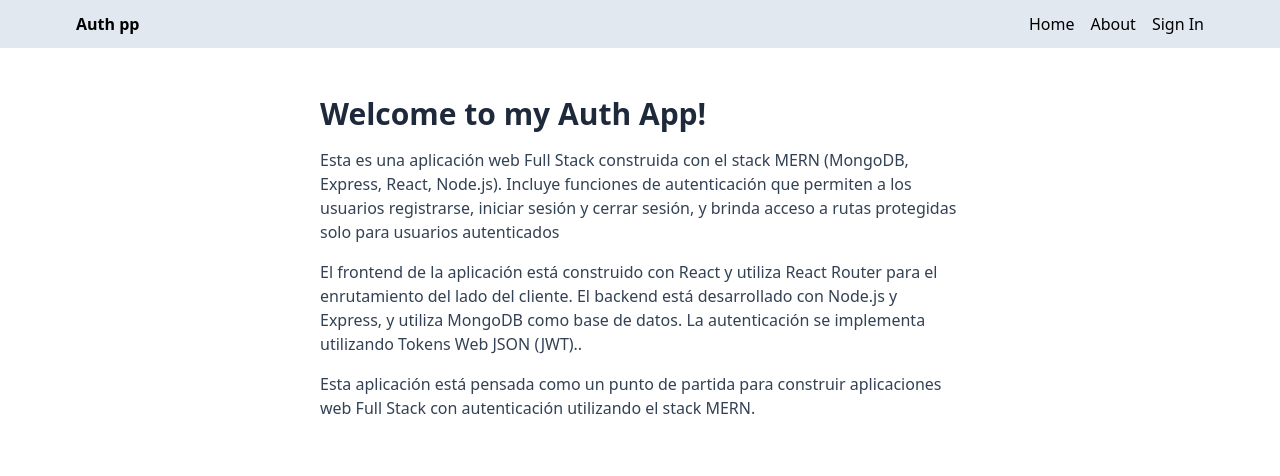
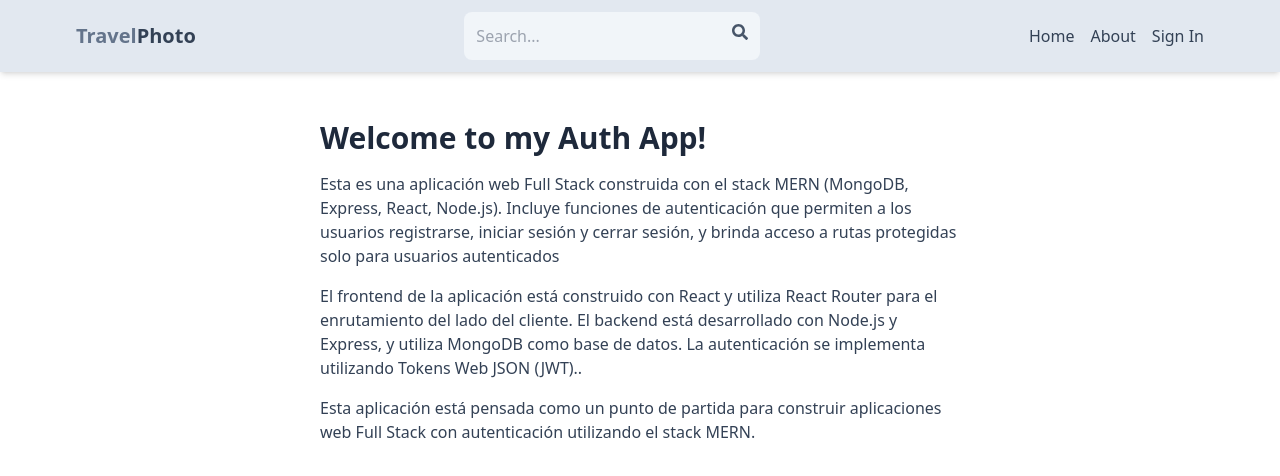
Before and after one commit to dmmtdeveloper/MERN-POST-PROJECT, a React (Vite) app in the folder client/: page / in a window 1280 px wide. Shown: the top 476 px of the page. Built offline with nearby package versions, Linux system fonts and the light colour scheme; no server answers.

Commit message:
update the header

```diff
--- a/client/package.json
+++ b/client/package.json
@@ -15,6 +15,7 @@
     "firebase": "^10.6.0",
     "react": "^18.2.0",
     "react-dom": "^18.2.0",
+    "react-icons": "^4.12.0",
     "react-redux": "^8.1.3",
     "react-router-dom": "^6.19.0",
     "redux-persist": "^6.0.0"
--- a/client/src/App.jsx
+++ b/client/src/App.jsx
@@ -13,9 +13,9 @@ const App = () => {
       <Header />
       <Routes>
         <Route path="/" element={<Home />}></Route>
-        <Route path="/about" element={<About />}></Route>
         <Route path="/sign-in" element={<SignIn />}></Route>
         <Route path="/sign-up" element={<SignUp />}></Route>
+        <Route path="/about" element={<About />}></Route>
 
         <Route element={<PrivateRoute />}>
           <Route path="/profile" element={<Profile />}></Route>
--- a/client/src/components/Header.jsx
+++ b/client/src/components/Header.jsx
@@ -1,33 +1,46 @@
 import { Link } from "react-router-dom";
 import { useSelector } from "react-redux";
-
+import { FaSearch } from "react-icons/fa";
 const Header = () => {
   const { currentUser } = useSelector((state) => state.user);
   return (
-    <div className="bg-slate-200">
+    <header className="bg-slate-200 shadow-md ">
       <div className="flex justify-between items-center max-w-6xl mx-auto p-3">
         <Link to="/">
-          <h1 className="font-bold">Auth pp</h1>
+          <h1 className="font-bold text-sm sm:text-xl flex flex-wrap">
+            <span className="text-slate-500">Travel</span>
+            <span className="text-slate-700">Photo</span>
+          </h1>
         </Link>
-        <ul className="flex gap-4 font-medium">
+        <form className="bg-slate-100 p-3 rounded-lg flex">
+          <input
+            type="text"
+            placeholder="Search..."
+            className="bg-transparent focus:outline-none items-center w-24 sm:w-64"
+          />
+          <FaSearch className="text-slate-600" />
+        </form>
+        <ul className="flex gap-4">
           <Link to="/">
-            <li>Home</li>
+            <li className="hidden sm:inline text-slate-700 hover:underline">
+              Home
+            </li>
           </Link>
-
           <Link to="/about">
-            <li>About</li>
+            <li className="hidden sm:inline text-slate-700 hover:underline">
+              About
+            </li>
           </Link>
-
           <Link to="/profile">
             {currentUser ? (
-              <img className="h-7 w-7 rounded-full object-cover" src={currentUser.profilePicture} alt="profile" />
+              <img className="rounded-full h-7 w-7 object-cover" src={currentUser.profilePicture} alt="" />
             ) : (
-              <li>Sign In</li>
+              <li className=" text-slate-700 hover:underline">Sign In</li>
             )}
           </Link>
         </ul>
       </div>
-    </div>
+    </header>
   );
 };
 
```
Also changed, not shown: 1 other file (tests, documents, lock files or other folders).
